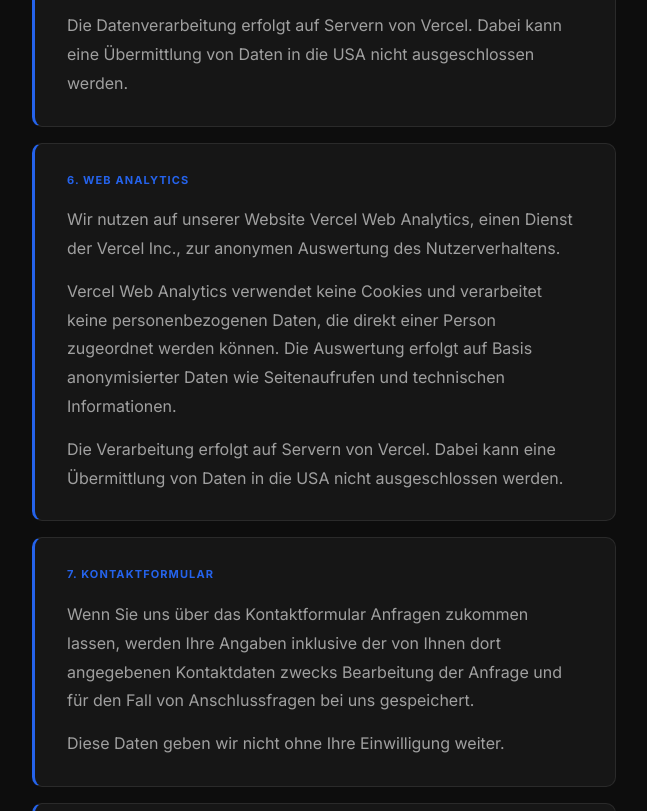
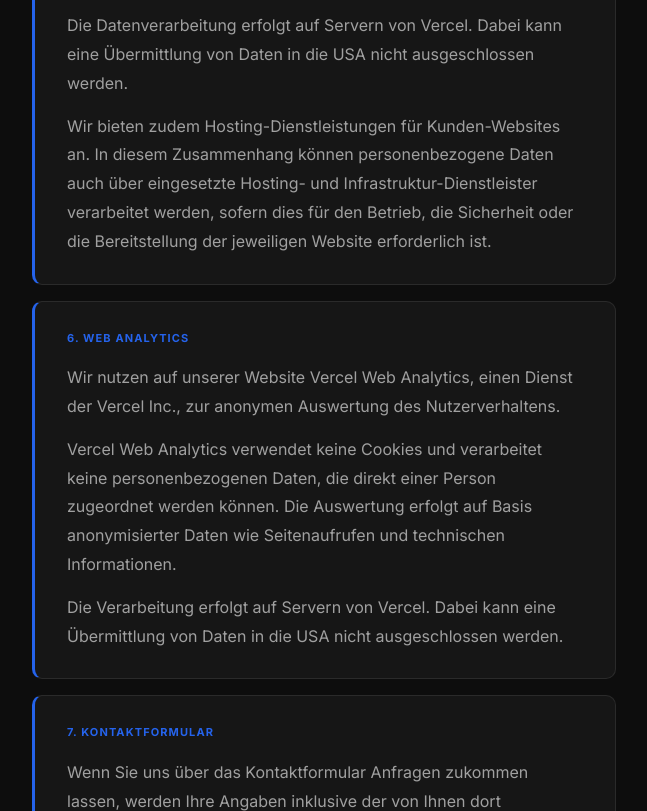
Before and after one commit to jadinho6/Baalbaki-Web-Studio1, a website: page datenschutz.html in a window 1280 px wide. Shown: the part 1979-2790 px from the top of the page, without its empty margins (316-963 px from the left). Drawn offline with Linux system fonts and the light colour scheme.

Commit message:
Update Datenschutz

```diff
--- a/datenschutz.html
+++ b/datenschutz.html
@@ -406,6 +406,9 @@
       <p>
         Die Datenverarbeitung erfolgt auf Servern von Vercel. Dabei kann eine Übermittlung von Daten in die USA nicht ausgeschlossen werden.
       </p>
+      <p>
+        Wir bieten zudem Hosting-Dienstleistungen für Kunden-Websites an. In diesem Zusammenhang können personenbezogene Daten auch über eingesetzte Hosting- und Infrastruktur-Dienstleister verarbeitet werden, sofern dies für den Betrieb, die Sicherheit oder die Bereitstellung der jeweiligen Website erforderlich ist.
+      </p>
     </div>
 
     <div class="legal-section">
```
